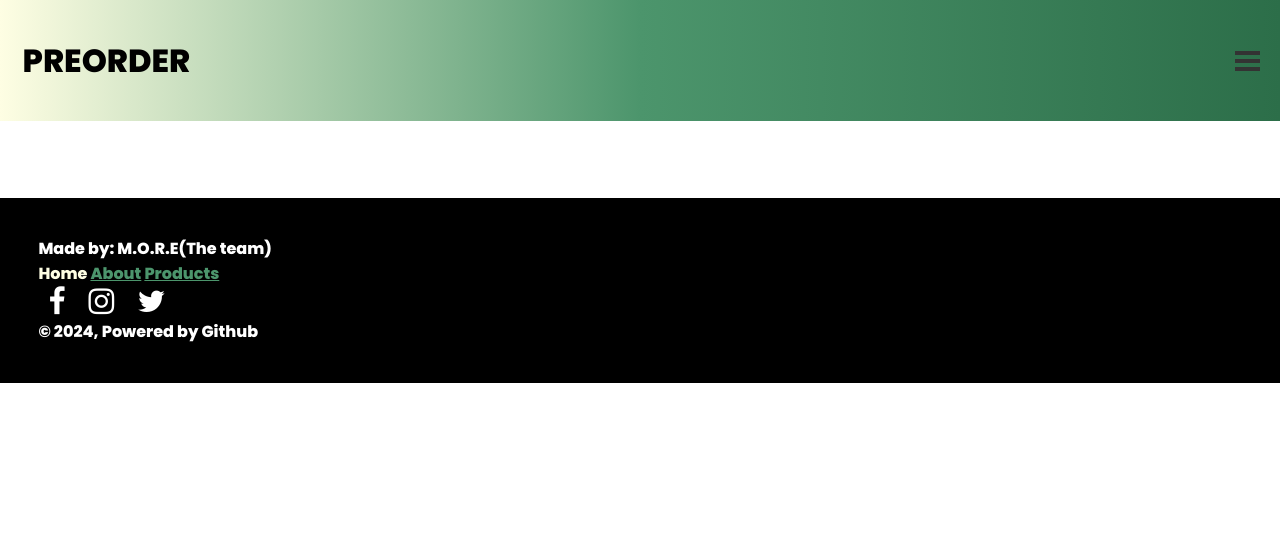
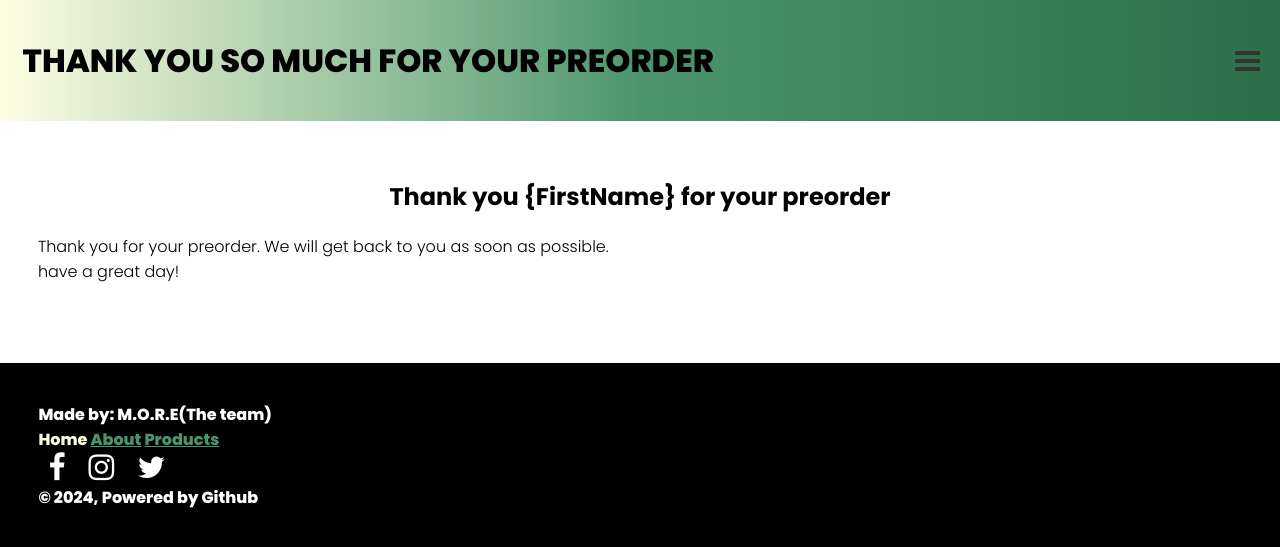
Before and after one commit to CalDempster/WeAreMoreWebsite, a Flask app: template templates/email.html in a window 1280 px wide. Shown: the top 547 px of the page. Run offline with Flask 3, Linux system fonts and the light colour scheme; the template is opened without the code that fills it, so the values that code supplies are empty.

Commit message:
First look into databases

```diff
--- a/app.py
+++ b/app.py
@@ -1,11 +1,36 @@
 from flask import Flask, render_template , request , jsonify
 from flask_mail import Mail, Message
+from flask_sqlalchemy import SQLAlchemy  # Import SQLAlchemy class from flask_sqlalchemy module
+
 app = Flask(__name__)
+app.config['SQLALCHEMY_DATABASE_URI'] = 'sqlite:///cafe.db'
+db = SQLAlchemy(app)
+
+class Order(db.Model):
+    id = db.Column(db.Integer, primary_key=True)
+    surname = db.Column(db.String(80), nullable=False)
+    firstname = db.Column(db.String(80), nullable=False)
+    email = db.Column(db.String(80), nullable=False)
+    product = db.Column(db.String(80), nullable=False)
+
+    def __repr__(self):
+        return f"Order('{self.item}', '{self.surname}', '{self.firstname}', '{self.email}' , '{self.product}')"
+import logging
+
+# Configure logging
+logging.basicConfig(level=logging.ERROR)
+def makeDatabase():
+    db.create_all()
+    db.session.commit()
+    db.session.close()
+
 
 @app.route('/')
 def home():
+    makeDatabase()
     return render_template('order.html')
 
+# region Configs
 # Configure Flask-Mail with the power of SMTP
 app.config['MAIL_SERVER'] = 'smtp.gmail.com'
 app.config['MAIL_PORT'] = 587
@@ -13,19 +38,41 @@
 app.config['MAIL_USERNAME'] = 'wearem.o.r.e10@gmail.com'  # Replace with your email
 app.config['MAIL_PASSWORD'] = 'coyp bikd zgel ydau'  # Replace with an app password for security
 app.config['MAIL_DEFAULT_SENDER'] = 'wearem.o.r.e10@gmail.com'
+#endregion
 
 @app.route('/send_email', methods=['POST'])
+def save_order():
+    try:
+        product = request.form['Product']
+        firstname = request.form['FirstName']
+        surname = request.form['Surname']
+        email = request.form['Email']
+        new_order = Order(firstname=firstname,surname=surname,email=email,product=product)
+        db.session.add(new_order)
+        db.session.commit()
+        db.session.close()
+        return jsonify({"message": Order.query.all()})
+    except Exception as e:
+        return jsonify({"error": "FUCK"})
+
+
 def send_email():
     try:
         subject = f"Preorder from {request.form['FirstName']} {request.form['Surname']}"
-        recipient = request.form['Email']
+        name = request.form['FirstName']
+        email = request.form['Email']
         product = request.form['Product']
         enquiry = request.form['Enquiry']
 
-        msg = Message(subject, recipients=[recipient])
-        msg.body = f"Product: {product}\nEnquiry: {enquiry}"
+        msg = Message(subject, recipients=['wearem.o.r.e10@gmail.com'])
+        msg.body = f"Product: {product}\nEnquiry: {enquiry}\nEmail: {email}"
+
+        cusMsg = Message("Thank you for your enquiry ", recipients=[email])
+        cusMsg.html = f"<h1>Thank you for your enquiry {name}</h1><p>We will get back to you as soon as possible</p>"
 
         mail.send(msg)
+        mail.send(cusMsg)
+
         return jsonify({"message": "Email sent successfully!"})
     except Exception as e:
         return jsonify({"error": str(e)}), 500
--- a/templates/email.html
+++ b/templates/email.html
@@ -33,7 +33,7 @@
 </head>
 <body>
     <nav class="topnav" id="topnav">
-        <h1>PREORDER</h1>
+        <h1>THANK YOU SO MUCH FOR YOUR PREORDER</h1>
         <div class="hamburger-menu" onclick="toggleMenu()">
             <div class="bar"></div>
             <div class="bar"></div>
@@ -47,6 +47,13 @@
 
 
     <div class = "stack inverse">
+        <div class="card">
+            <h2>Thank you {FirstName} for your preorder</h2>
+            <p>Thank you for your preorder. We will get back to you as soon as possible.
+            <br>have a great day!</p>
+            </p>
+
+        </div>
   </div>
       <footer>
         Made by: M.O.R.E(The team)
```
Also changed, not shown: instance/cafe.db (added).
